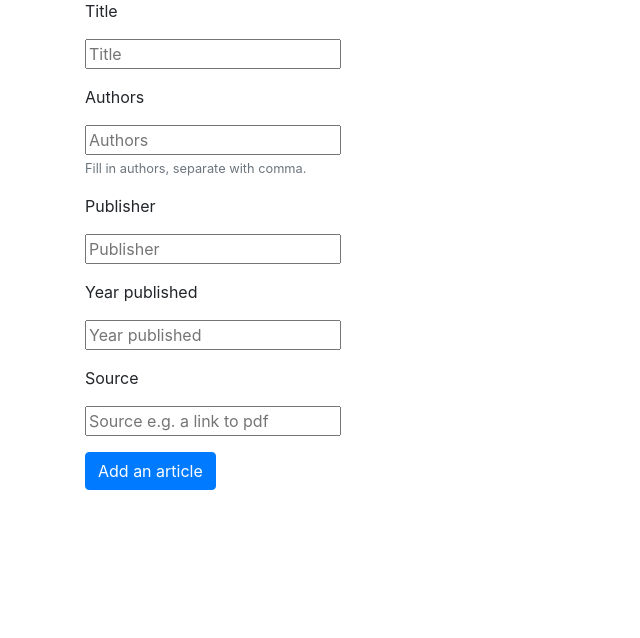
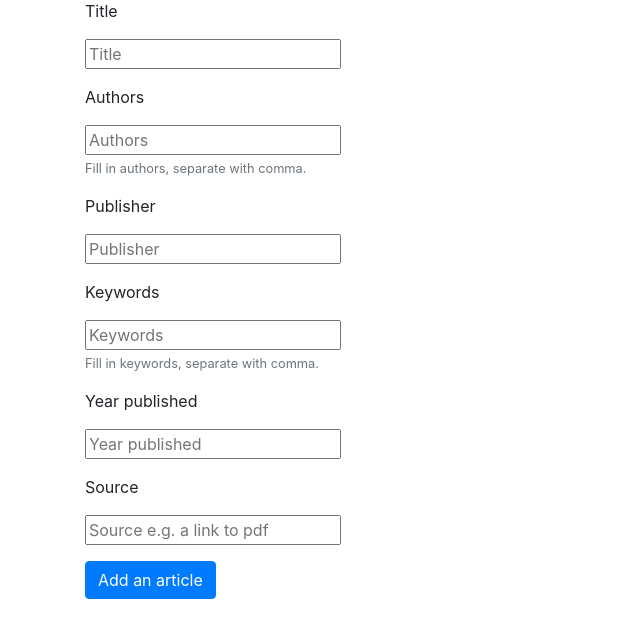
Before and after one commit to puuro-maria/artikkelitietokanta, a Flask app: template application/templates/artikkelit/new.html in a window 1280 px wide. Shown: the part 81-719 px from the top of the page, without its empty margins (0-640 px from the left). Run offline with Flask 2, Linux system fonts and the light colour scheme; the template is opened without the code that fills it: values that come from a table or form of the project are taken from there, others are empty; some libraries are stand-ins or nearby versions.

Commit message:
lisätty liitostaulu keywordin ja artikkelin välille, käyttöliittymään lisätty mahdollisuus lisätä avainsana

```diff
--- a/application/__init__.py
+++ b/application/__init__.py
@@ -21,11 +21,12 @@ from application import models
 from application.artikkelit import models
 from application.artikkelit import views
 
-from application.keywords import models
+from application.keyword import models
 
 from application.author import models
 
 from application.articleauthor import models
+from application.articlekeyword import models
 
 from application.auth import models
 from application.auth import views
--- a/application/artikkelit/forms.py
+++ b/application/artikkelit/forms.py
@@ -5,6 +5,7 @@ class ArtikkeliForm(FlaskForm):
     name = StringField("Title", [validators.DataRequired()])
     publisher = StringField("Publisher", [validators.DataRequired()])
     authors = StringField("Authors", [validators.DataRequired()])
+    keywords = StringField("Keywords", [validators.DataRequired()])
     source = StringField("Source", [validators.DataRequired()])
     year = IntegerField("Year published", [validators.NumberRange(min=0, max=None, message="Positive integer required")])
     read = BooleanField("Read")
--- a/application/artikkelit/models.py
+++ b/application/artikkelit/models.py
@@ -16,10 +16,11 @@ class Artikkeli(Base):
     authors = relationship("Author", secondary="articleauthor")
     keywords = relationship("Keyword", secondary="articlekeyword")
 
-    def __init__(self, name, authors, publisher, source, year, read = False):
+    def __init__(self, name, authors, publisher, keywords, source, year, read = False):
         self.name = name
         self.authors = authors
         self.publisher = publisher
+        self.keywords = keywords
         self.source = source
         self.year = year
         self.read = read
--- a/application/artikkelit/views.py
+++ b/application/artikkelit/views.py
@@ -5,6 +5,7 @@ from flask_login import login_required, current_user
 from application.artikkelit.models import Artikkeli
 from application.artikkelit.forms import ArtikkeliForm
 from application.author.models import Author
+from application.keyword.models import Keyword
 
 @app.route("/artikkelit", methods=["GET"])
 @login_required
@@ -58,7 +59,8 @@ def artikkelit_create():
         return render_template("artikkelit/new.html", form = form)
 
     author = Author(form.authors.data)
-    article = Artikkeli(form.name.data, [author], form.publisher.data, form.source.data, form.year.data)
+    keyword = Keyword(form.keywords.data)
+    article = Artikkeli(form.name.data, [author], form.publisher.data, [keyword], form.source.data, form.year.data)
     article.account_id = current_user.id
 
     db.session().add(article)
--- a/application/templates/artikkelit/new.html
+++ b/application/templates/artikkelit/new.html
@@ -40,6 +40,21 @@
         </ul>
 
   </div>
+
+  <div class="form-group"></div>
+
+  <label>{{ form.keywords.label }}</label>
+
+  <br>{{ form.keywords(placeholder="Keywords") }}
+  <small id="Help" class="form-text text-muted">Fill in keywords, separate with comma.</small>
+
+  <ul>
+    {% for error in form.keywords.errors %}
+    <li>{{ error }}</li>
+    {% endfor %}
+</ul>
+</div>
+
   <div class="form-group"></div>
         <label>{{ form.year.label }}</label>
         <br>{{ form.year(placeholder="Year published") }}
```
Also changed, not shown: application/articlekeyword/models.py (added, +16 -0 lines), application/templates/artikkelit/list.html (+7 -2 lines).
